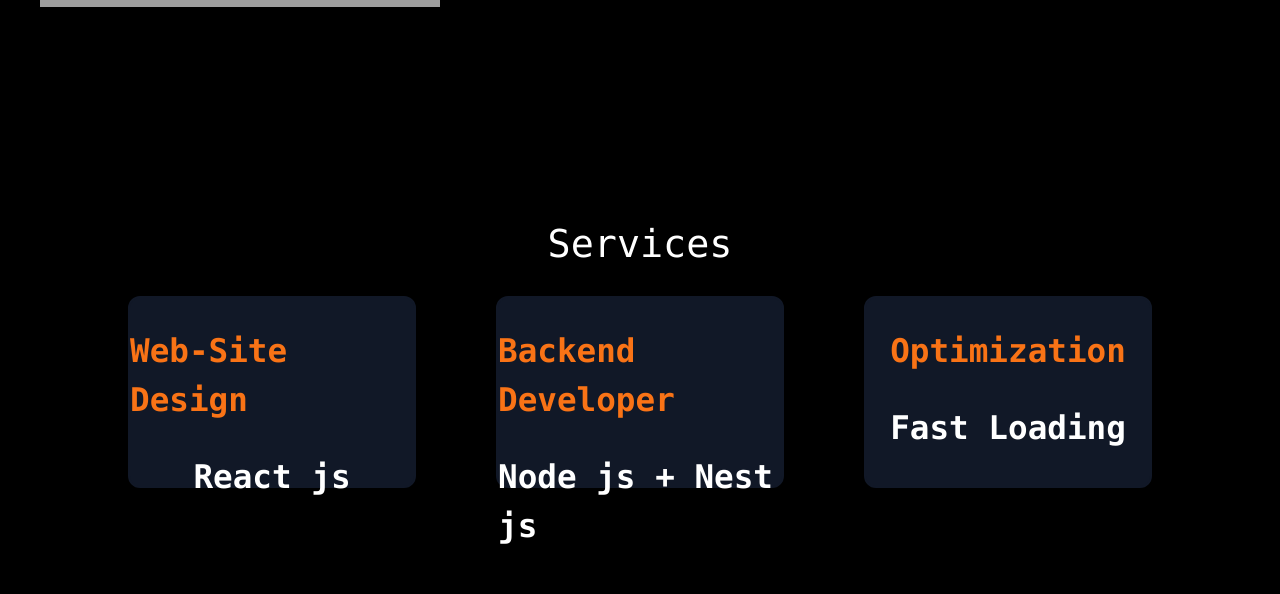
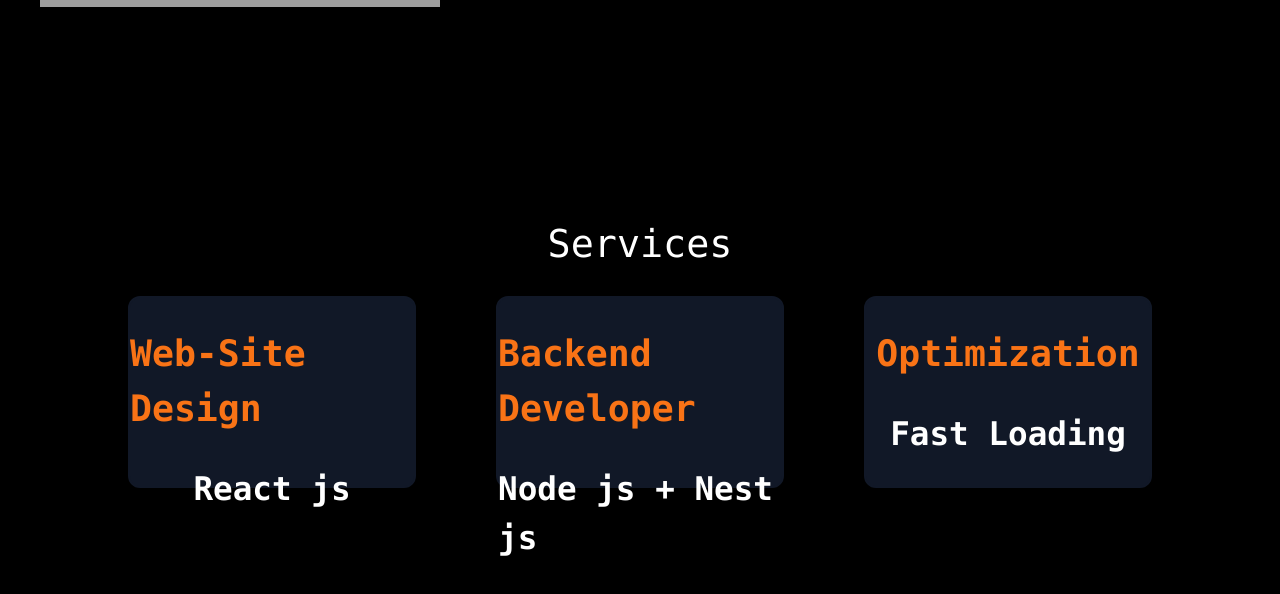
Before and after one commit to Waqas7281/Portfolio, a React (Vite) app: page / in a window 1280 px wide. Shown: the part 707-1301 px from the top of the page. Built offline with nearby package versions, Linux system fonts and the light colour scheme; grey boxes are pictures that could not be loaded.

Commit message:
next update

```diff
--- a/src/Components/Card.jsx
+++ b/src/Components/Card.jsx
@@ -23,7 +23,7 @@
         data.map((item,index)=>{
           return(
             <div className='border-2 border-gray-900 bg-gray-900 sm:grid-cols-3 h-[12rem] w-[18rem] rounded-xl' key={index}>
-              <p className='text-[85%] flex justify-center pt-[10%] font-bold text-orange-500'>{item.titel}</p>
+              <p className='text-[95%] flex justify-center pt-[10%] font-bold text-orange-500'>{item.titel}</p>
               <p className='text-[85%]  flex justify-center font-bold pt-[10%]' >{item.frameWork}</p>
             </div>
           )
```
